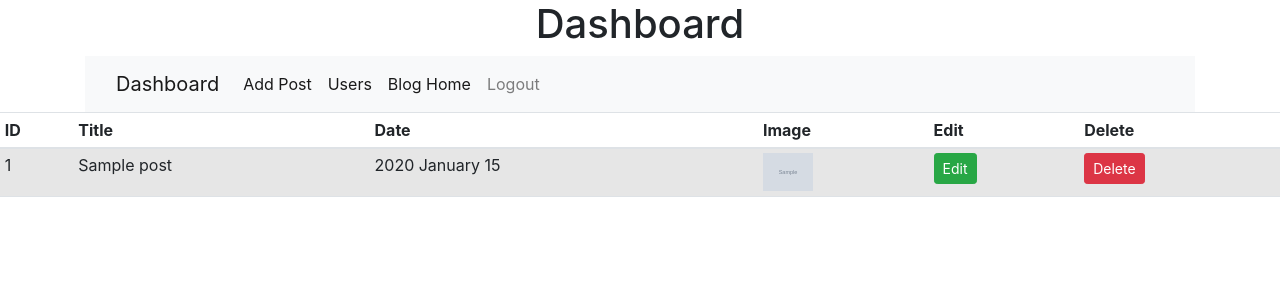
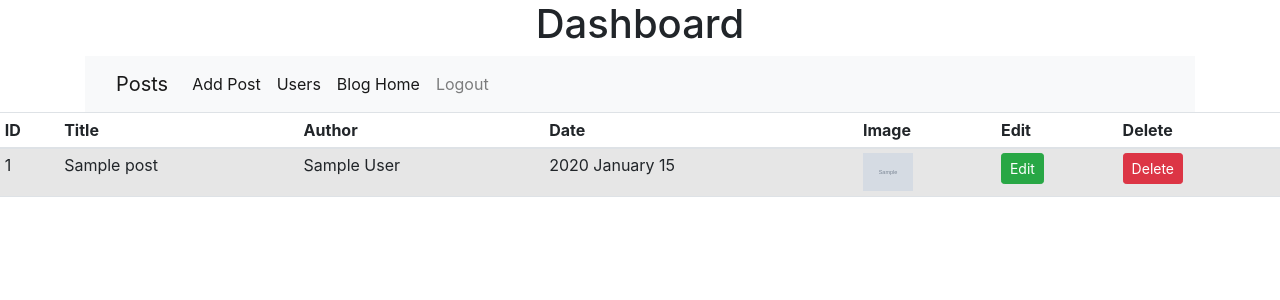
Before and after one commit to NoluHleko/WebBlog, a Flask app: page /dashboard in a window 1280 px wide. Shown: the top 300 px of the page. Run offline with Flask 2, Linux system fonts and the light colour scheme; a user stored in the database is signed in; tables that the repository leaves empty hold one stand-in row (values such as "Sample post"); grey boxes marked "Sample" are stand-in pictures; some libraries are stand-ins or nearby versions.

Commit message:
added author to post database

```diff
--- a/myblog/templates/admin/dashboard.html
+++ b/myblog/templates/admin/dashboard.html
@@ -5,6 +5,7 @@
   <thead>
     <th>ID</th>
     <th>Title</th>
+    <th>Author</th>
     <th>Date</th>
     <th>Image</th>
     <th>Edit</th>
@@ -18,6 +19,7 @@
   <tr>
     <td>{{loop.index}}</td>
     <td>{{post.title}}</td>
+    <td>{{post.author.name}}</td>
     <td>{{post.pub_date.strftime('%Y %B %d')}}</td>
     <td><img src="{{url_for('static', filename='/assets/images/'+ post.image)}}" width="50"></td>
     <td><a href="{{url_for('views.updatepost', id=post.id)}}" class="btn btn-sm btn-success">Edit</a></td>
--- a/myblog/templates/layout.html
+++ b/myblog/templates/layout.html
@@ -26,7 +26,7 @@
     <div class="container">
         <nav class="navbar navbar-expand-lg navbar-light bg-light">
             <div class="container-fluid">
-              <a class="navbar-brand" href="/dashboard">Dashboard</a>
+              <a class="navbar-brand" href="/dashboard">Posts</a>
               <button class="navbar-toggler" type="button" data-bs-toggle="collapse" data-bs-target="#navbarNav" aria-controls="navbarNav" aria-expanded="false" aria-label="Toggle navigation">
                 <span class="navbar-toggler-icon"></span>
               </button>
--- a/myblog/views.py
+++ b/myblog/views.py
@@ -60,6 +60,9 @@ def users():
     users= User.query.order_by(User.id.desc()).all()
     return render_template('admin/users.html', users=users)
 
+from psycopg2.errorcodes import NOT_NULL_VIOLATION
+from psycopg2 import errors
+
 
 @views.route('/deleteuser/<id>')
 @login_required
@@ -67,9 +70,9 @@ def deleteuser(id):
     user = User.query.get_or_404(id)
     try:
         db.session.delete(user)
-        db.session.delete(user.post)
-    except:
-        db.session.delete(user)
+    except errors.lookup(NOT_NULL_VIOLATION) as e:
+        db.session.rollback()
+        return "This user cannot be deleted"
     db.session.commit()
     flash ('The post was successfully deleted', 'danger')
     return redirect (url_for('views.users'))
```
